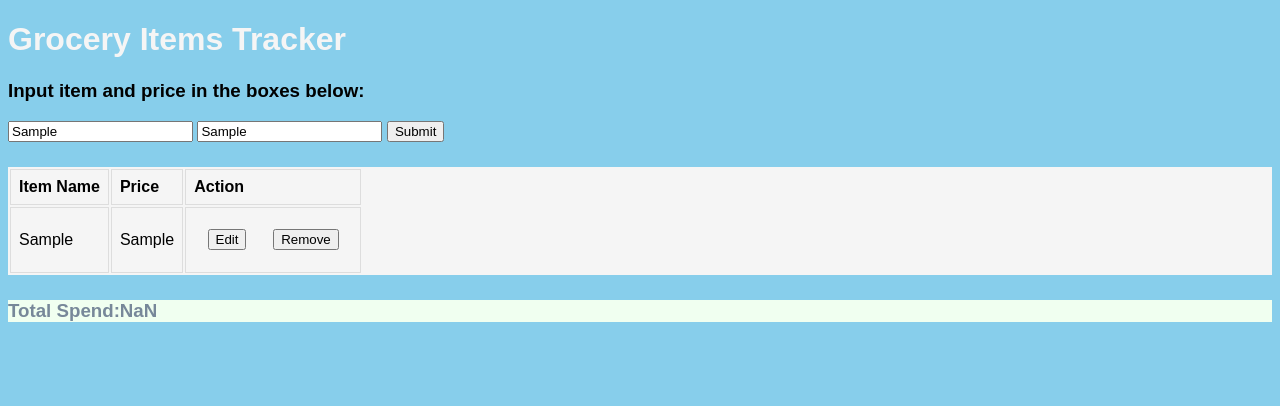
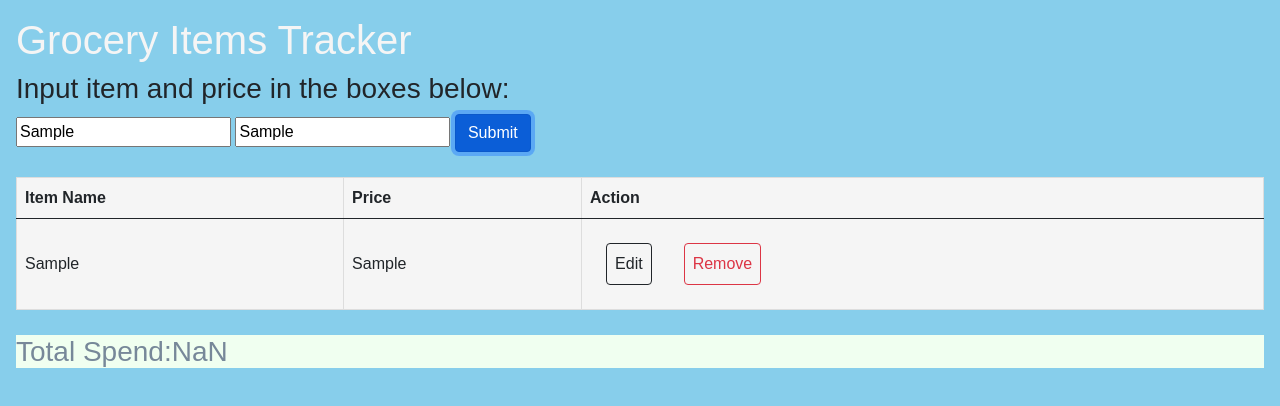
Before and after one commit to agdelvalle/groceryApp, a plain HTML site: page index.html in a window 1280 px wide. Both pictures are taken after typing "Sample", "Sample" into the empty fields and a click on the button "Submit". Drawn offline with nearby package versions, Linux system fonts and the light colour scheme.

Commit message:
fix remove item funciton

```diff
--- a/assets/style.css
+++ b/assets/style.css
@@ -2,6 +2,11 @@ body {
     background-color: skyblue;
     font-family: sans-serif;
 }
+
+.mainCont{
+    padding: 1em;
+}
+
 h1 {
     color: whitesmoke;
 }
--- a/index.html
+++ b/index.html
@@ -5,31 +5,36 @@
     <meta http-equiv="X-UA-Compatible" content="IE=edge">
     <meta name="viewport" content="width=device-width, initial-scale=1.0">
     <title>Grocery Items Tracker</title>
+    <link href="https://cdn.jsdelivr.net/npm/bootstrap@5.0.2/dist/css/bootstrap.min.css" rel="stylesheet" integrity="sha384-EVSTQN3/azprG1Anm3QDgpJLIm9Nao0Yz1ztcQTwFspd3yD65VohhpuuCOmLASjC" crossorigin="anonymous">
     <link rel="stylesheet" href="assets/style.css">
 </head>
 <body>
+    <div class="mainCont">
         <h1>Grocery Items Tracker</h1>
         <h3>Input item and price in the boxes below:</h3>
         <input type="text" name="itemInput" id="itemInput" placeholder="Type item here">
         <input type="text" name="priceInput" id="priceInput" placeholder="Type price here">
-    <button id="itemAdd">Submit</button>
+        <button id="itemAdd" type="button" class="btn btn-primary">Submit</button>
 
         <div>
             <div id="list">
-            <table id="groceryTable">
+                <table id="groceryTable" class="table">
                     <tr>
-                    <th>Item Name</th>
-                    <th>Price</th>
-                    <th>Action</th>
+                        <th scope="col">Item Name</th>
+                        <th scope="col">Price</th>
+                        <th scope="col">Action</th>
                     </tr>
                 </table>
             </div>
 
             <div id="total">
-            <h3>Total Spend:</h3>
+                <h4>Total Spend:</h4>
             </div>
         </div>
-
+    </div>
+<!-- bootstrap scripts -->
+<script src="https://cdn.jsdelivr.net/npm/bootstrap@5.0.2/dist/js/bootstrap.bundle.min.js" integrity="sha384-MrcW6ZMFYlzcLA8Nl+NtUVF0sA7MsXsP1UyJoMp4YLEuNSfAP+JcXn/tWtIaxVXM" crossorigin="anonymous"></script>
+<!-- js -->
 <script src="scripts/script.js"></script>
 </body>
 </html>
--- a/scripts/script.js
+++ b/scripts/script.js
@@ -1,33 +1,54 @@
-const itemAdd = document.querySelector('#itemAdd');
+const itemAdd = document.querySelector("#itemAdd");
+
 var totalSpend = [];
+var itemList = [];
+var itemCounter = 0;
+var editCounter = 0;
+var remCounter = 0;
 
-itemAdd.addEventListener('click', function(){
-    const price = document.getElementById('priceInput').value;
+// add new item and update total when "submit" is clicked
+itemAdd.addEventListener("click", function () {
+  const price = document.getElementById("priceInput").value;
   const itemName = document.querySelector("#itemInput").value;
-    const total = document.querySelector('#total');
+  const total = document.querySelector("#total");
 
   const priceInt = parseInt(price);
   totalSpend.push(priceInt);
-    // debug
-    // console.log(itemName);
-    // console.log(price);
 
   // creates new tr element
-    const newItem = document.createElement('tr');
-    newItem.innerHTML = `<td>${itemName}</td>
-    <td>${price}</td>
-    <td><button id="edit" class="actionBtn">Edit</button><button id="remove" class="actionBtn">Remove</button></td>
+  const newItem = document.createElement("tr");
+  newItem.innerHTML = `<td  scope="row" id="item${itemCounter++}" class="listItem">${itemName}</td>
+    <td scope="row" class="listPrice">${price}</td>
+    <td><button type="button" id="edit${editCounter++}" class="actionBtn btn btn-outline-dark">Edit</button><button type="button" id="remove${remCounter++}" class="actionBtn removeBtn btn btn-outline-danger">Remove</button></td>
     `;
 
   // append new td element to table
   const table = document.querySelector("table");
   table.appendChild(newItem);
 
+  function displaySum() {
     // adds all items in totalSpend array
-    var totalSpendSum = totalSpend.reduce(function(a, b){
+    var totalSpendSum = totalSpend.reduce(function (a, b) {
       return a + b;
     }, 0);
 
     // diplays total spend so far
-    total.innerHTML = `<h3>Total Spend:${totalSpendSum}</h3>`
+    total.innerHTML = `<h3>Total Spend:${totalSpendSum}</h3>`;
+  }
+
+  displaySum();
+
+  // add event listener to remove button
+  const button = newItem.querySelector(".removeBtn");
+  //   const itemVal = newItem.querySelector(".listItem");
+  const priceVal = parseInt(newItem.querySelector(".listPrice").innerText);
+  const priceArr = totalSpend.indexOf(priceVal);
+  button.addEventListener("click", (event) => {
+    // console.log(itemVal.innerHTML);
+    // console.log(priceVal.innerHTML);
+    // console.log(priceArr);
+    delete totalSpend[priceArr];
+    newItem.remove();
+    displaySum();
   });
+});
```
Lines whose indentation alone changed are shown as unchanged.
